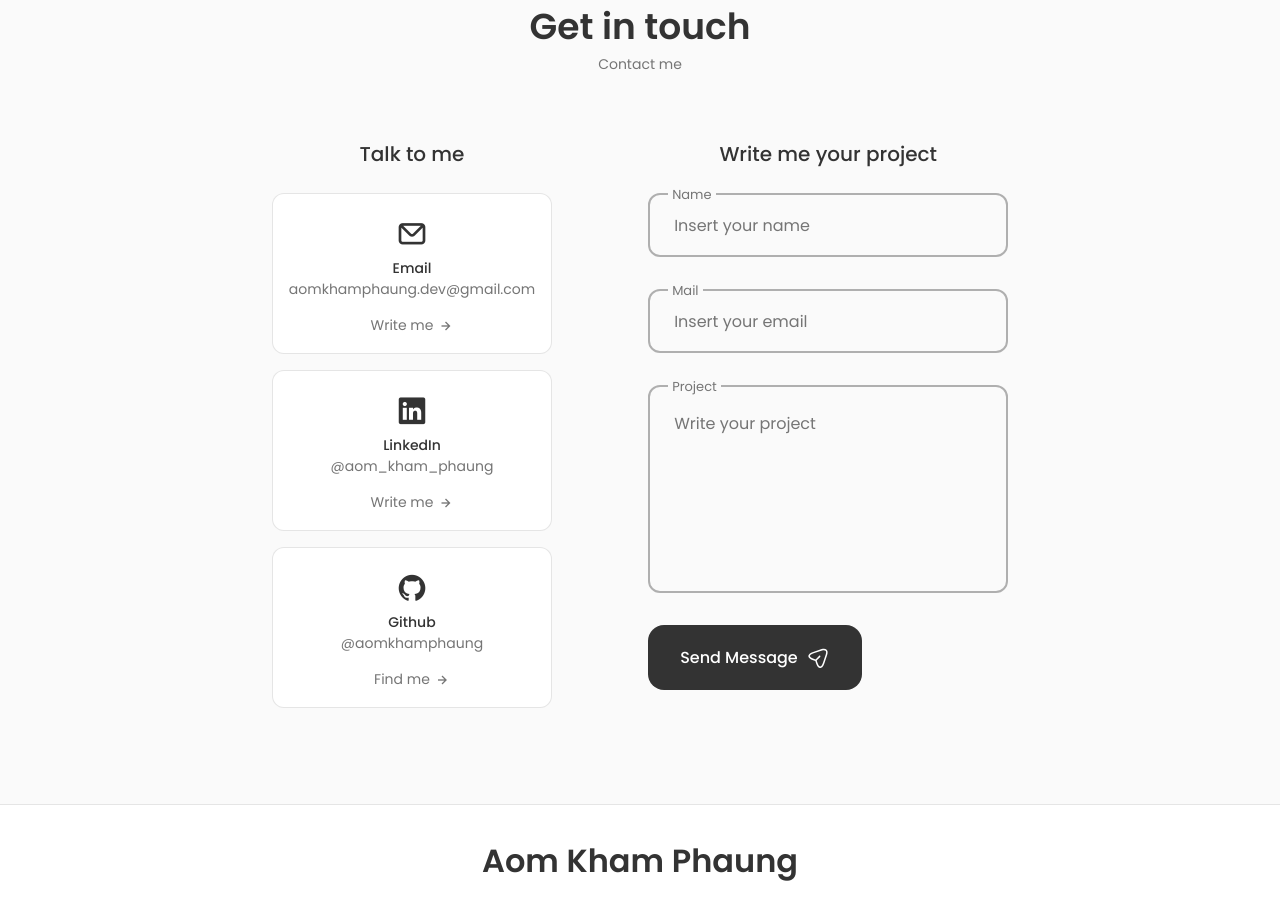
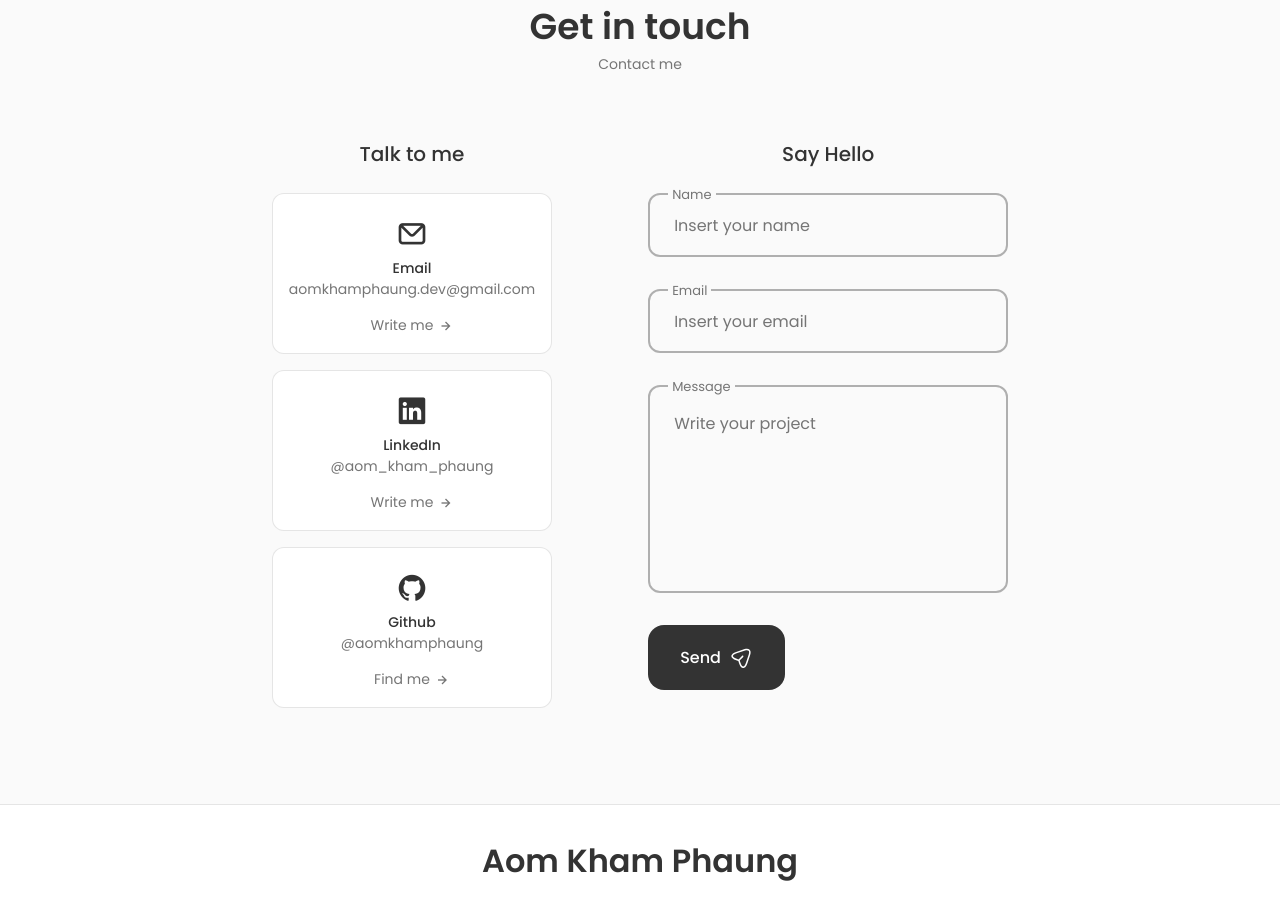
Before and after one commit to aomkhamphaung/portfolio, a React (Create React App) app: page / in a window 1280 px wide. Shown: the part 5020-5940 px from the top of the page. Built offline with nearby package versions, Linux system fonts and the light colour scheme.

Commit message:
add: alert message

```diff
--- a/package.json
+++ b/package.json
@@ -12,6 +12,7 @@
     "react": "^18.2.0",
     "react-dom": "^18.2.0",
     "react-scripts": "5.0.1",
+    "sonner": "^1.4.3",
     "web-vitals": "^2.1.4"
   },
   "scripts": {
@@ -44,5 +45,4 @@
   "devDependencies": {
     "gh-pages": "^6.0.0"
   }
-
 }
--- a/src/components/contact/Contact.jsx
+++ b/src/components/contact/Contact.jsx
@@ -1,5 +1,6 @@
 import React, { useRef } from "react";
 import emailjs from "@emailjs/browser";
+import { Toaster, toast } from "sonner";
 import "./contact.css";
 
 const Contact = () => {
@@ -78,7 +79,7 @@ const Contact = () => {
         </div>
 
         <div className="contact__content">
-          <h3 className="contact__title">Write me your project</h3>
+          <h3 className="contact__title">Say Hello</h3>
 
           <form ref={form} onSubmit={sendEmail} className="contact__form">
             <div className="contact__form-div">
@@ -92,7 +93,7 @@ const Contact = () => {
             </div>
 
             <div className="contact__form-div">
-              <label className="contact__form-tag">Mail</label>
+              <label className="contact__form-tag">Email</label>
               <input
                 type="email"
                 name="email"
@@ -102,7 +103,7 @@ const Contact = () => {
             </div>
 
             <div className="contact__form-div contact__form-area">
-              <label className="contact__form-tag">Project</label>
+              <label className="contact__form-tag">Message</label>
               <textarea
                 name="project"
                 className="contact__form-input"
@@ -113,8 +114,12 @@ const Contact = () => {
               ></textarea>
             </div>
 
-            <button className="button button--flex">
-              Send Message{" "}
+            <Toaster richColors expand={false} position="bottom-right" />
+            <button
+              className="button button--flex"
+              onClick={() => toast.success("Email sent successfully!")}
+            >
+              Send{" "}
               <svg
                 class="button__icon"
                 xmlns="http://www.w3.org/2000/svg"
```
Also changed, not shown: 1 other file (tests, documents, lock files or other folders).
